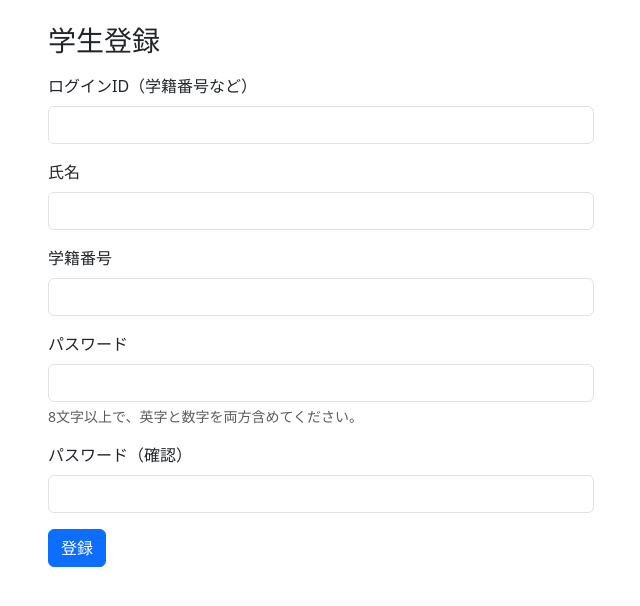
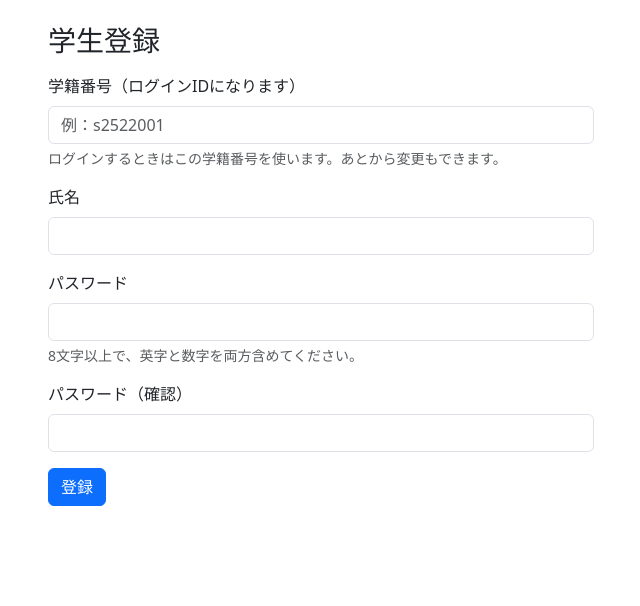
Before and after one commit to haruki083/web_db, a Flask app: page /signup in a window 1280 px wide. Shown: the part 56-662 px from the top of the page, without its empty margins (319-959 px from the left). Run offline with Flask 3, Linux system fonts and the light colour scheme; some libraries are stand-ins or nearby versions.

Commit message:
eportfolio: 学籍番号でログインし、ログインIDとパスワードを変更できるようにする
学生登録で入力した学籍番号をログインIDにする。右上メニューから
ログインID（学籍番号）を変更できるページを追加（現在のパスワードで本人確認、
重複チェック、変更後にセッションを作り直す）。AI利用記録 #8 を追記。

Co-Authored-By: Claude Opus 5.5 <noreply@anthropic.com>
Claude-Session: https://claude.ai/code/session_01LwhYwzt6NhrVrczCMi559c

```diff
--- a/eportfolio/app.py
+++ b/eportfolio/app.py
@@ -16,7 +16,7 @@ from flask_wtf.csrf import CSRFError, CSRFProtect
 from sqlalchemy import func, or_
 from werkzeug.security import check_password_hash, generate_password_hash
 
-from forms import (DeleteForm, LoginForm, LogoutForm, MessageForm,
+from forms import (DeleteForm, LoginForm, LoginIdChangeForm, LogoutForm, MessageForm,
                    PasswordChangeForm, ProfileForm, RecordFilterForm,
                    RecordForm, SignupForm, WorkForm)
 from models import (ATTENDANCE_LABELS, CATEGORY_LABELS, ROLE_STUDENT,
@@ -175,6 +175,22 @@ def post_message(form, student, record=None, work=None):
     flash("メッセージを送信しました。", "success")
 
 
+def login_id_taken(login_id, exclude_user_id=None):
+    """そのIDがすでにログインIDか学籍番号として使われているか"""
+    query = User.query.filter(or_(User.username == login_id, User.student_no == login_id))
+    if exclude_user_id is not None:
+        query = query.filter(User.id != exclude_user_id)
+    return query.first() is not None
+
+
+def renew_session(user_id):
+    """セッションを作り直す（ログイン時やID・パスワード変更時。セッション固定化対策）"""
+    session.clear()
+    session.permanent = True
+    session["user_id"] = user_id
+    session["last_seen"] = datetime.now().timestamp()
+
+
 def save_upload(file_storage):
     """検証してから UUID の名前で保存する。戻り値：(保存名, 元のファイル名, 拡張子) / 失敗時 None"""
     ext = get_extension(file_storage.filename)
@@ -216,7 +232,10 @@ def login():
         return redirect(url_for("index"))
     form = LoginForm()
     if form.validate_on_submit():
-        user = User.query.filter_by(username=form.username.data.strip()).first()
+        login_id = form.username.data.strip()
+        # ログインID、または学籍番号で探す（学生は学籍番号＝ログインID）
+        user = (User.query.filter_by(username=login_id).first()
+                or User.query.filter_by(student_no=login_id).first())
         now = now_jst()
 
         if user is not None and user.locked_until and user.locked_until > now:
@@ -240,10 +259,7 @@ def login():
         user.locked_until = None
         db.session.commit()
 
-        session.clear()  # セッション固定化対策
-        session.permanent = True
-        session["user_id"] = user.id
-        session["last_seen"] = datetime.now().timestamp()
+        renew_session(user.id)  # セッション固定化対策
         flash(f"{user.display_name} さん、ようこそ。", "success")
         return redirect(url_for("index"))
     return render_template("login.html", form=form)
@@ -270,11 +286,12 @@ def signup():
                 (form.signup_code.data or "").encode(), app.config["SIGNUP_CODE"].encode()):
             flash("登録コードが違います。", "danger")
             return redirect(url_for("signup"))
-        if User.query.filter_by(username=form.username.data).first():
-            flash("このログインIDはすでに使われています。", "danger")
+        if login_id_taken(form.student_no.data):
+            flash("この学籍番号はすでに登録されています。", "danger")
             return redirect(url_for("signup"))
-        user = User(username=form.username.data, display_name=form.display_name.data,
-                    student_no=form.student_no.data or None, role=ROLE_STUDENT,
+        # 学籍番号をそのままログインIDにする
+        user = User(username=form.student_no.data, display_name=form.display_name.data,
+                    student_no=form.student_no.data, role=ROLE_STUDENT,
                     password_hash=generate_password_hash(form.password.data))
         db.session.add(user)
         db.session.commit()
@@ -293,14 +310,38 @@ def change_password():
             return redirect(url_for("change_password"))
         g.user.password_hash = generate_password_hash(form.password.data)
         db.session.commit()
-        user_id = g.user.id
-        session.clear()  # パスワード変更後はセッションを作り直す
-        session.permanent = True
-        session["user_id"] = user_id
-        session["last_seen"] = datetime.now().timestamp()
+        renew_session(g.user.id)  # パスワード変更後はセッションを作り直す
         flash("パスワードを変更しました。", "success")
         return redirect(url_for("index"))
     return render_template("password.html", form=form)
+
+
+@app.route("/account/login-id", methods=["GET", "POST"])
+@login_required
+def change_login_id():
+    """学籍番号（ログインID）の変更"""
+    form = LoginIdChangeForm()
+    if request.method == "GET":
+        form.new_username.data = g.user.username
+    if form.validate_on_submit():
+        if not check_password_hash(g.user.password_hash, form.current.data):
+            flash("現在のパスワードが違います。", "danger")
+            return redirect(url_for("change_login_id"))
+        new_id = form.new_username.data
+        if new_id == g.user.username:
+            flash("今と同じログインIDです。", "info")
+            return redirect(url_for("change_login_id"))
+        if login_id_taken(new_id, exclude_user_id=g.user.id):
+            flash("このログインID（学籍番号）はすでに使われています。", "danger")
+            return redirect(url_for("change_login_id"))
+        g.user.username = new_id
+        if g.user.is_student:
+            g.user.student_no = new_id  # 学生は学籍番号＝ログインID
+        db.session.commit()
+        renew_session(g.user.id)
+        flash(f"ログインIDを {new_id} に変更しました。次回からはこのIDでログインしてください。", "success")
+        return redirect(url_for("index"))
+    return render_template("login_id.html", form=form)
 
 
 # ---------- カルテ ----------
@@ -339,7 +380,7 @@ def edit_profile(student_id):
     form = ProfileForm(obj=g.user)
     if form.validate_on_submit():
         g.user.display_name = form.display_name.data
-        for field in ("student_no", "grade", "pj_assignment", "bio"):
+        for field in ("grade", "pj_assignment", "bio"):
             setattr(g.user, field, getattr(form, field).data or None)
         db.session.commit()
         flash("プロフィールを保存しました。", "success")
@@ -602,7 +643,7 @@ def init_db_command():
 
 
 @app.cli.command("create-user")
-@click.option("--username", prompt="ログインID")
+@click.option("--username", prompt="ログインID（学生なら学籍番号）")
 @click.option("--name", "display_name", prompt="氏名")
 @click.option("--role", type=click.Choice([ROLE_TEACHER, ROLE_STUDENT]), default=ROLE_TEACHER,
               show_default=True)
@@ -612,9 +653,10 @@ def create_user_command(username, display_name, role, password):
     db.create_all()
     if len(password) < 8:
         raise click.ClickException("パスワードは8文字以上にしてください。")
-    if User.query.filter_by(username=username).first():
+    if login_id_taken(username):
         raise click.ClickException("このログインIDはすでに使われています。")
     db.session.add(User(username=username, display_name=display_name, role=role,
+                        student_no=username if role == ROLE_STUDENT else None,
                         password_hash=generate_password_hash(password)))
     db.session.commit()
     click.echo(f"{role} アカウント {username} を作成しました。")
--- a/eportfolio/forms.py
+++ b/eportfolio/forms.py
@@ -29,8 +29,8 @@ def strip_filter(value):
 
 # ---------- 認証 ----------
 class LoginForm(FlaskForm):
-    username = StringField("ログインID", validators=[
-        DataRequired(message="ログインIDを入力してください。"), Length(max=64)])
+    username = StringField("学籍番号（教員はログインID）", validators=[
+        DataRequired(message="学籍番号（ログインID）を入力してください。"), Length(max=64)])
     password = PasswordField("パスワード", validators=[
         DataRequired(message="パスワードを入力してください。")])
     submit = SubmitField("ログイン")
@@ -39,6 +39,13 @@ class LoginForm(FlaskForm):
 class LogoutForm(FlaskForm):
     submit = SubmitField("ログアウト")
 
+
+# 学籍番号（＝ログインID）の入力ルール
+LOGIN_ID_RULES = [
+    DataRequired(message="学籍番号（ログインID）を入力してください。"),
+    Length(min=3, max=32, message="学籍番号（ログインID）は3〜32文字で入力してください。"),
+    Regexp(r"^[A-Za-z0-9_.-]+$", message="学籍番号（ログインID）は半角英数字と _ . - のみ使えます。"),
+]
 
 PASSWORD_RULES = [
     DataRequired(message="パスワードを入力してください。"),
@@ -49,14 +56,10 @@ PASSWORD_RULES = [
 
 
 class SignupForm(FlaskForm):
-    username = StringField("ログインID（学籍番号など）", filters=[strip_filter], validators=[
-        DataRequired(message="ログインIDを入力してください。"),
-        Length(min=3, max=64, message="ログインIDは3〜64文字で入力してください。"),
-        Regexp(r"^[A-Za-z0-9_.-]+$", message="ログインIDは半角英数字と _ . - のみ使えます。"),
-    ])
+    student_no = StringField("学籍番号（ログインIDになります）", filters=[strip_filter],
+                             validators=LOGIN_ID_RULES)
     display_name = StringField("氏名", filters=[strip_filter], validators=[
         DataRequired(message="氏名を入力してください。"), Length(max=64)])
-    student_no = StringField("学籍番号", filters=[strip_filter], validators=[Optional(), Length(max=32)])
     password = PasswordField("パスワード", validators=PASSWORD_RULES)
     confirm = PasswordField("パスワード（確認）", validators=[
         DataRequired(message="確認用パスワードを入力してください。"),
@@ -75,11 +78,19 @@ class PasswordChangeForm(FlaskForm):
     submit = SubmitField("変更する")
 
 
+class LoginIdChangeForm(FlaskForm):
+    """学籍番号（ログインID）の変更。本人確認のため現在のパスワードも求める"""
+    new_username = StringField("新しい学籍番号（ログインID）", filters=[strip_filter],
+                               validators=LOGIN_ID_RULES)
+    current = PasswordField("現在のパスワード", validators=[
+        DataRequired(message="現在のパスワードを入力してください。")])
+    submit = SubmitField("変更する")
+
+
 # ---------- プロフィール ----------
 class ProfileForm(FlaskForm):
     display_name = StringField("氏名", filters=[strip_filter], validators=[
         DataRequired(message="氏名を入力してください。"), Length(max=64)])
-    student_no = StringField("学籍番号", filters=[strip_filter], validators=[Optional(), Length(max=32)])
     grade = StringField("学年", filters=[strip_filter], validators=[Optional(), Length(max=16)])
     pj_assignment = StringField("未来創造PJの配属", filters=[strip_filter],
                                 validators=[Optional(), Length(max=100)])
--- a/eportfolio/templates/base.html
+++ b/eportfolio/templates/base.html
@@ -41,6 +41,7 @@
               {{ current_user.display_name }}（{{ '教員' if current_user.is_teacher else '学生' }}）
             </a>
             <ul class="dropdown-menu dropdown-menu-end">
+              <li><a class="dropdown-item" href="{{ url_for('change_login_id') }}">{{ '学籍番号（ログインID）' if current_user.is_student else 'ログインID' }}の変更</a></li>
               <li><a class="dropdown-item" href="{{ url_for('change_password') }}">パスワード変更</a></li>
               <li><hr class="dropdown-divider"></li>
               <li>
--- a/eportfolio/templates/login.html
+++ b/eportfolio/templates/login.html
@@ -12,7 +12,7 @@
       {{ ui.field(form.password, autocomplete="current-password") }}
       {{ form.submit(class="btn btn-primary w-100") }}
     </form>
-    <p class="mt-3 small">アカウントがない学生は <a href="{{ url_for('signup') }}">学生登録</a> へ。教員アカウントは管理者が発行します。</p>
+    <p class="mt-3 small">学生は学籍番号でログインします。アカウントがない学生は <a href="{{ url_for('signup') }}">学生登録</a> へ。教員アカウントは管理者が発行します。</p>
   </div>
 </div>
 {% endblock %}
--- a/eportfolio/templates/profile_form.html
+++ b/eportfolio/templates/profile_form.html
@@ -7,10 +7,8 @@
 <form action="{{ url_for('edit_profile', student_id=current_user.id) }}" method="POST" novalidate class="col-lg-8">
   {{ form.hidden_tag() }}
   {{ ui.field(form.display_name) }}
-  <div class="row">
-    <div class="col-md-6">{{ ui.field(form.student_no) }}</div>
-    <div class="col-md-6">{{ ui.field(form.grade) }}</div>
-  </div>
+  <p class="small text-muted">学籍番号（ログインID）は <a href="{{ url_for('change_login_id') }}">ログインIDの変更</a> から変更できます。</p>
+  {{ ui.field(form.grade) }}
   {{ ui.field(form.pj_assignment, placeholder="例：地域活性化PJ") }}
   {{ ui.field(form.bio, rows=4) }}
   {{ form.submit(class="btn btn-primary") }}
--- a/eportfolio/templates/signup.html
+++ b/eportfolio/templates/signup.html
@@ -8,9 +8,8 @@
     <h1 class="h3 mb-3">学生登録</h1>
     <form action="{{ url_for('signup') }}" method="POST" novalidate>
       {{ form.hidden_tag() }}
-      {{ ui.field(form.username, autocomplete="username") }}
+      {{ ui.field(form.student_no, autocomplete="username", placeholder="例：s2522001", help="ログインするときはこの学籍番号を使います。あとから変更もできます。") }}
       {{ ui.field(form.display_name) }}
-      {{ ui.field(form.student_no) }}
       {{ ui.field(form.password, autocomplete="new-password", help="8文字以上で、英字と数字を両方含めてください。") }}
       {{ ui.field(form.confirm, autocomplete="new-password") }}
       {% if code_required %}{{ ui.field(form.signup_code, autocomplete="off") }}{% endif %}
```
Also changed, not shown: docs/AI利用記録.md (+15 -0 lines), eportfolio/templates/login_id.html (added, +19 -0 lines), eportfolio/tests/test_app.py (+48 -5 lines), eportfolio/README.md.
